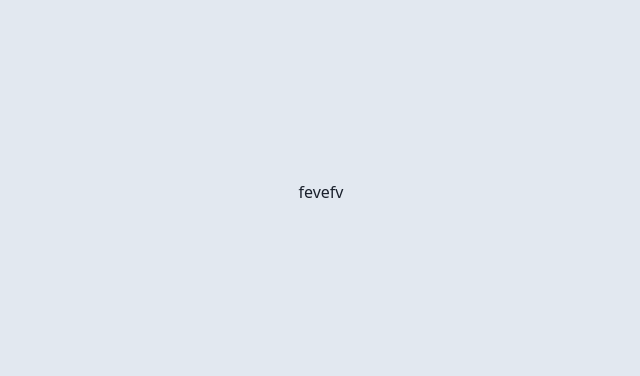
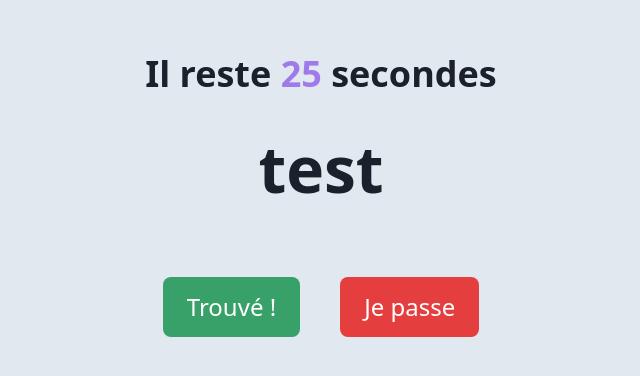
Before and after one commit to robinallezard/TimesOpWeb, a React (Vite) app: page /jeu in a window 1280 px wide. Shown: the part 208-584 px from the top of the page, without its empty margins (319-959 px from the left). Built offline with nearby package versions, Linux system fonts and the light colour scheme.

Commit message:
game's logic WIP

```diff
--- a/src/Components/Home.js
+++ b/src/Components/Home.js
@@ -2,7 +2,7 @@ import React, {useState, useContext} from 'react'
 import { store } from '../store.js';
 import { useHistory } from "react-router-dom";
 
-function Home({props}) {
+function Home() {
     const globalState = useContext(store);
     const { state, dispatch } = globalState;
     const [dataTeam, setDataTeam] = useState(state.equipes);
--- a/src/Components/Jeu.js
+++ b/src/Components/Jeu.js
@@ -1,10 +1,49 @@
-import React from 'react'
+import React, {useState, useContext, useEffect} from 'react'
+import { store } from '../store.js';
+import { useHistory } from "react-router-dom";
 
 function Jeu() {
+    const globalState = useContext(store);
+    const { state, dispatch } = globalState;
+    const [seconds, setSeconds] = useState(30);
+    const [mots, setMots] = useState(state.words);
+
+    let history = useHistory();
+
+    useEffect(() => {
+        let interval = null;
+        if(seconds > 0 ) {
+            interval = setInterval(() => {
+                setSeconds(seconds - 1);
+            }, 1000);
+        }
+        else {
+            history.push('/recap');
+        }
+
+        return () => clearInterval(interval);
+    })
+
+    function updateTable() {
+
+        if (mots.length > 1) {
+            setMots(mots.filter( (item, index) => index !== 0));
+        }
+        else {
+            history.push('/recap');
+        }
+    }
+
     return (
-        <div>
-            fevefv
+        <>
+        <h1 className="text-4xl font-bold mb-5">Il reste <span className="text-purple-500">{seconds}</span> secondes</h1>
+    <strong className="text-6xl font-bold mb-10">{mots[0]}</strong>
+        <div className="flex mt-5">
+            <button onClick={() => updateTable()} className="text-white  text-2xl bg-green-600 hover:bg-green-800 px-6 py-3 rounded-lg mr-10">Trouvé !</button>
+            <button onClick={() => setSeconds(seconds - 3)} className="text-white text-2xl bg-red-600 hover:bg-red-800 px-6 py-3 rounded-lg">Je passe</button>
         </div>
+        </>
+
     )
 }
 
--- a/src/Components/Recap.js
+++ b/src/Components/Recap.js
@@ -4,15 +4,15 @@ import { useHistory } from "react-router-dom";
 
 function Recap() {
     const globalState = useContext(store);
-
     const { state, dispatch } = globalState;
-    console.log(state);
+    let history = useHistory();
 
     const [teamsInfo, setTeamsInfo] = useState(state.equipes)
 
 
     function handleClick() {
         dispatch({type : 'ADD_WORDS'});
+        history.push('/jeu');
     }
 
     return (
--- a/src/store.js
+++ b/src/store.js
@@ -2,7 +2,7 @@ import React, { useReducer, createContext } from 'react';
 import {words} from './words';
 
 const initialState = {
-    words : [],
+    words : ['test', 'test5461'],
     equipes : [
         {
             id: 'equipe1',
@@ -38,7 +38,6 @@ function chooseWords(ar, l) {
 
     for( let i = 0; i < l; i++) {
         arrayWords[i] = ar[Math.floor(Math.random()*ar.length)];
-        console.log(arrayWords[i]);
     }
     return arrayWords;
 }
```
Also changed, not shown: 2 other files (tests, documents, lock files or other folders).
